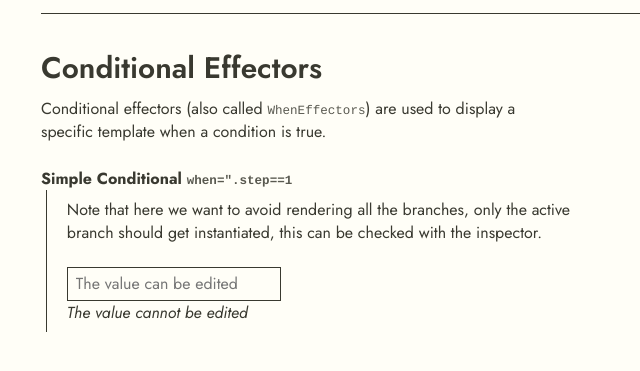
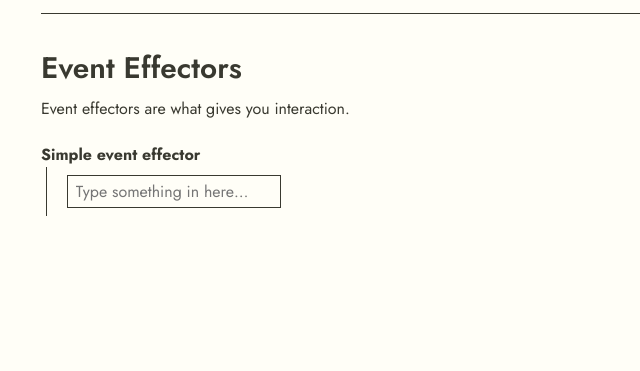
Before and after one commit to sebastien/ui.js, a website: page src/html/example-effectors.html in a window 1280 px wide. Shown: the part 223-594 px from the top of the page, without its empty margins (23-663 px from the left). Drawn offline with Linux system fonts and the light colour scheme.

Commit message:
[WIP] effectors: implementing event effectors

```diff
--- a/src/css/uijs.css
+++ b/src/css/uijs.css
@@ -58,7 +58,8 @@
 	--control-font: var(--palette-white-90);
 }
 
-@layer reset, base, theme;
+@layer loading, reset, base, theme;
+
 
 @layer reset {
 
@@ -203,4 +204,9 @@
 		left: 2px;
 		}
 }
+
+@layer loading {
+	body {opacity:1.0}
+}
+
 /* EOF */
--- a/src/html/example-effectors.html
+++ b/src/html/example-effectors.html
@@ -3,6 +3,13 @@
   <head>
     <meta charset="utf-8" />
     <meta name="viewport" content="width=device-width, initial-scale=1" />
+    <style>
+      @layers loading, reset, base, theme;
+      @layer loading {
+        body {
+        }
+      }
+    </style>
     <link href="../css/uijs.css" rel="stylesheet" />
     <title>Effectors example</title>
   </head>
@@ -26,9 +33,9 @@
         <dt>Template with only text</dt>
         <dd>
           <pre><div data-ui="TemplateText"></div></pre>
-          <template id="TemplateText">
-            OK - This is a template with just text
-          </template>
+          <template id="TemplateText"
+            >OK - This is a template with just text</template
+          >
         </dd>
         <dt>Template with HTML</dt>
         <dd>
@@ -92,6 +99,22 @@
               <em>Hello, world (using a path)!</em> ≣
               <slot out:content=".message" />
             </div>
+          </template>
+        </dd>
+
+        <dt>
+          Slot as a direct child
+        </dt>
+        <dd>
+        <p>This one is definitely an edge case.</p>
+          <div>Hello, World (direct child)</div>
+          <code>≣</code>
+          <div
+            data-ui="SlotDirectChild"
+            data-state="{message:'Hello, world (direct child)!'}"
+          ></div>
+          <template id="SlotDirectChild">
+             <slot out:content=".message" />
           </template>
         </dd>
 
@@ -184,7 +207,6 @@
       </dl>
     </section>
 
-    -->
     <section>
       <h3>Conditional Effectors</h3>
 
@@ -213,6 +235,33 @@
         </dd>
       </dl>
     </section>
+    -->
+
+    <section>
+      <h3>Event Effectors</h3>
+
+      <p>Event effectors are what gives you interaction.</p>
+      <dl>
+        <dt>Simple event effector</dt>
+        <dd>
+          <div
+            data-ui="SimpleEventEffector"
+            data-state="{value:undefined}"
+          ></div>
+          <template id="SimpleEventEffector">
+            <input
+              type="text"
+              placeholder="Type something in here…"
+              on:input=".value=.target.value"
+            />
+            <div>
+              <slot out:content=".value" />
+            </div>
+          </template>
+        </dd>
+      </dl>
+    </section>
+
     <script type="module">
       import ui from "../js/ui.js";
       ui(document, { message: "Hello, world!" });
--- a/src/js/ui/effectors.js
+++ b/src/js/ui/effectors.js
@@ -179,10 +179,8 @@ export class EventEffector extends Effector {
   // -- doc
   // Creates a new `EventEffector` that  is triggered by the given `event`,
   // generating an event `triggers` (when defined), or
-  constructor(nodePath, dataPath, event, directive, stops = false) {
-    super(nodePath, dataPath);
-    this.event = event;
-    this.directive = directive;
+  constructor(nodePath, selector) {
+    super(nodePath, selector);
   }
 
   apply(node, value, path = undefined) {
--- a/src/js/ui/selector.js
+++ b/src/js/ui/selector.js
@@ -20,16 +20,16 @@
 // --
 // ## Selector DSL
 //
-const KEY = "([a-zA-Z]+=)?";
-const PATH = "#|([@.]?([A-Za-z0-9]*)(\\.[A-Za-z0-9]+)*)";
-const FORMAT = "(\\|[A-Za-z-]+)?";
-const INPUT = `${KEY}${PATH}${FORMAT}`;
-const INPUT_FIELDS = `^((?<key>[a-zA-Z]+)=)?(?<path>${PATH})(\\|(?<format>[A-Za-z-]+))?$`;
-const INPUTS = `${INPUT}(,${INPUT})*`;
+export const KEY = "([a-zA-Z]+=)?";
+export const PATH = "#|([@.]?([A-Za-z0-9]*)(\\.[A-Za-z0-9]+)*)";
+export const FORMAT = "(\\|[A-Za-z-]+)?";
+export const INPUT = `${KEY}${PATH}${FORMAT}`;
+export const INPUT_FIELDS = `^((?<key>[a-zA-Z]+)=)?(?<path>${PATH})(\\|(?<format>[A-Za-z-]+))?$`;
+export const INPUTS = `${INPUT}(,${INPUT})*`;
 
 // const VALUE = "=(?<value>\"[^\"]*\"|'[^']*'|[^\\s]+)";
-const SOURCE = "(:(?<source>(\\.?[A-Za-z0-9]+)(\\.[A-Za-z0-9]+)*))?";
-const EVENT = "(!(?<event>[A-Za-z]+(\\.[A-Za-z]+)*)(?<stops>\\.)?)?";
+export const SOURCE = "(:(?<source>(\\.?[A-Za-z0-9]+)(\\.[A-Za-z0-9]+)*))?";
+export const EVENT = "(!(?<event>[A-Za-z]+(\\.[A-Za-z]+)*)(?<stops>\\.)?)?";
 const RE_SELECTOR = new RegExp(`^(?<inputs>${INPUTS})${EVENT}$`);
 
 class SelectorInput {
@@ -151,6 +151,15 @@ class Selector {
   }
 }
 
+export const parseInput = (text) => {
+  const match = text.match(INPUT_FIELDS);
+  if (!match) {
+    return null;
+  }
+  const { key, path, format } = match.groups;
+  return new SelectorInput(path, format, key);
+};
+
 // -- doc
 // Parses the given selector and returns an `{inputs,event,stops}` structure.
 export const parseSelector = (text) => {
@@ -159,10 +168,7 @@ export const parseSelector = (text) => {
     return null;
   }
   const { event, stops } = match.groups;
-  const inputs = match.groups["inputs"].split(",").map((_) => {
-    const { key, path, format } = _.match(INPUT_FIELDS).groups;
-    return new SelectorInput(path, format, key);
-  });
+  const inputs = match.groups["inputs"].split(",").map((_) => parseInput(_));
   return new Selector(inputs, event, stops);
 };
 
--- a/src/js/ui/templates.js
+++ b/src/js/ui/templates.js
@@ -1,4 +1,4 @@
-import { parseSelector } from "./selector.js";
+import { parseSelector, parseInput, PATH, FORMAT, EVENT } from "./selector.js";
 import { nodePath } from "./paths.js";
 import {
   SlotEffector,
@@ -70,6 +70,24 @@ const parseWhenDirective = (text) => {
     return {
       selector: parseSelector(selector),
       predicate: (_) => f(_, v),
+    };
+  }
+};
+
+const RE_ON = new RegExp(
+  `^((?<dest>${PATH})=(?<source>${PATH}${FORMAT}))?${EVENT}$`
+);
+const parseOnDirective = (text) => {
+  const match = text.match(RE_ON);
+  if (!match) {
+    return null;
+  } else {
+    const { source, dest, event, stops } = match.groups;
+    return {
+      source: source ? parseInput(source) : null,
+      dest: dest ? parseInput(dest) : null,
+      event,
+      stops,
     };
   }
 };
@@ -209,7 +227,6 @@ class View {
 // creating corresponding effectors.
 const view = (root, templateName = undefined) => {
   const effectors = [];
-  console.group("VIEW", { root, templateName });
 
   // TODO: Query the styled variants
 
@@ -282,11 +299,13 @@ const view = (root, templateName = undefined) => {
 
       // TODO: We should check for `when` as well.
       effectors.push(new SlotEffector(path, selector, format));
+      if (node.parentElement) {
         node.parentElement.replaceChild(
           // This is a placeholder, the contents  is not important.
           document.createComment(node.outerHTML),
           node
         );
+      }
     } else {
       console.log("TODO: Style/Attribute/Value effectors");
       // effectors.push(
@@ -331,8 +350,15 @@ const view = (root, templateName = undefined) => {
   //
   for (const { name, attr } of attrs["on"] || []) {
     const node = attr.ownerElement;
-    const selector = parseSelector(attr.value);
-    console.log("TODO: Event Effector");
+    const directive = parseOnDirective(attr.value);
+    if (!directive) {
+      onError(`Could not parse on directive '${attr.value}'`, {
+        name,
+        attr,
+        root,
+      });
+    } else {
+      console.log("TODO: Event Effector", { directive, text: attr.value });
       // TODO: Support "on:change=.checked:not"
       // effectors.push(
       //   new EventEffector(
@@ -342,6 +368,7 @@ const view = (root, templateName = undefined) => {
       //     directive
       //   )
       // );
+    }
     node.removeAttribute(attr.name);
   }
 
@@ -391,7 +418,6 @@ const view = (root, templateName = undefined) => {
       }
     }
   }
-  console.groupEnd();
 
   return new View(root, effectors);
 };
```
Also changed, not shown: src/html/example-todolist.html (+1 -1 lines). Lines whose indentation alone changed are shown as unchanged.
